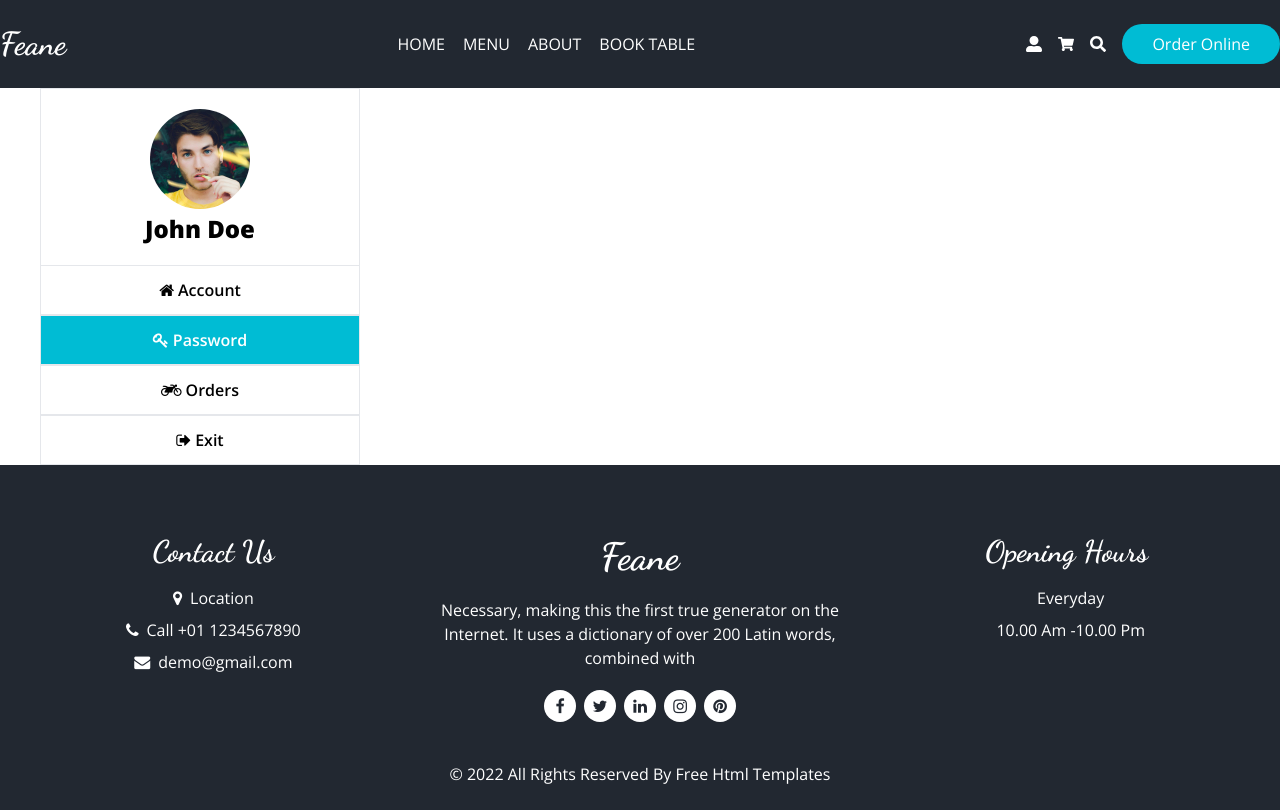
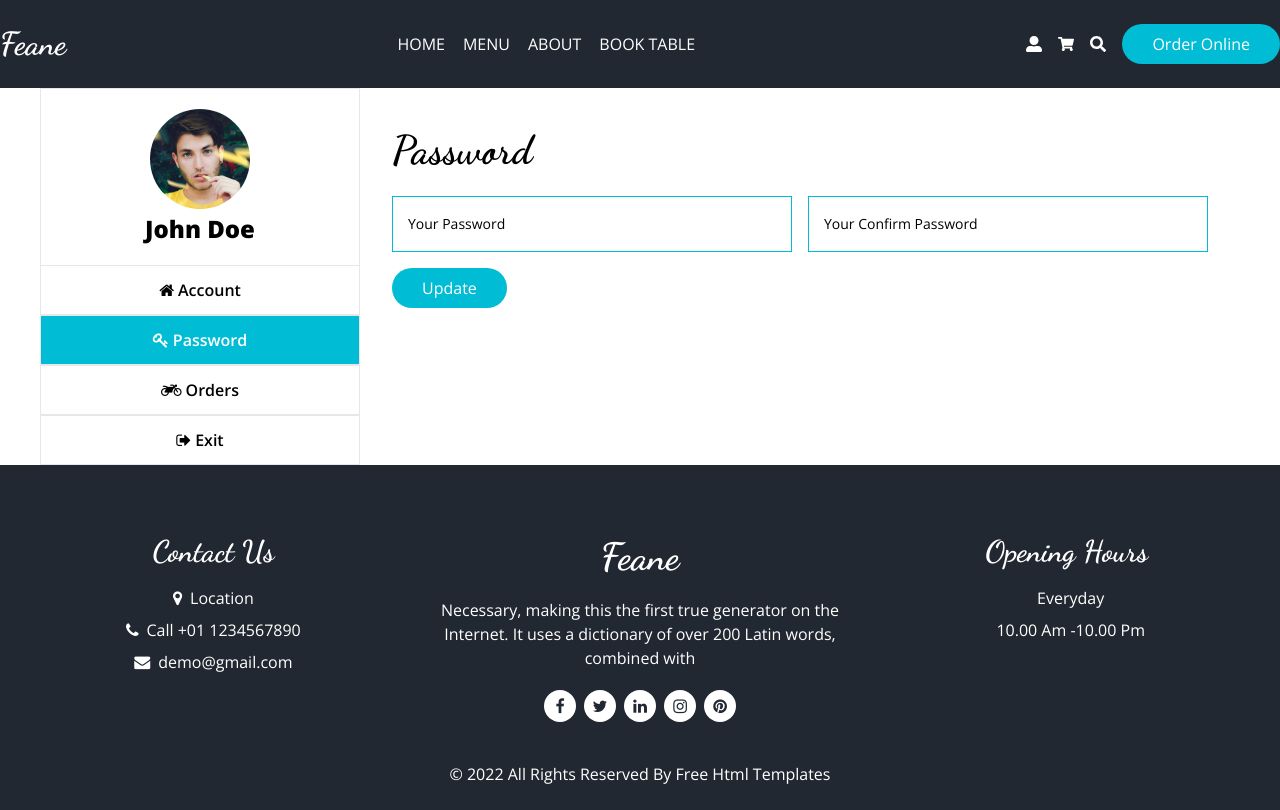
Before and after one commit to kerim-agayev/nextJsYemek, a Next.js app in the folder food_ordering/: page /profile in a window 1280 px wide. Both pictures are taken after a click on the item "Password". Built offline with nearby package versions, Linux system fonts and the light colour scheme.

Commit message:
profile page password component
schema newPassword, profile page password component

```diff
--- a/food_ordering/components/profile/Account.jsx
+++ b/food_ordering/components/profile/Account.jsx
@@ -85,7 +85,7 @@ const Account = () => {
       <div className="grid lg:grid-cols-2 grid-cols-1 gap-4 mt-4">
         {inputs.map((input) => (
           <Input
-            key="input.id"
+          key={input.id}
             {...input}
             onBlur={handleBlur}
             onChange={handleChange}
--- /dev/null
+++ b/food_ordering/components/profile/Password.jsx
@@ -0,0 +1,64 @@
+import React from "react";
+import Input from "../../components/form/Input";
+import Title from "../../components/ui/Title";
+import { useFormik } from "formik";
+import { registerSchema } from "../../schema/register";
+import { newPasswordSchema } from "../../schema/newPassword";
+
+const Password = () => {
+  const onSubmit = async (values, actions) => {
+    await new Promise((resolve) => setTimeout(resolve, 4000));
+    actions.resetForm();
+    console.log("values", values);
+  };
+
+  const { values, errors, touched, handleSubmit, handleChange, handleBlur } =
+    useFormik({
+      initialValues: {
+        password: "",
+        confirmPassword: "",
+      },
+      onSubmit,
+      validationSchema: newPasswordSchema,
+    });
+  const inputs = [
+    {
+      id: 1,
+      name: "password",
+      type: "password",
+      placeholder: "Your Password",
+      value: values.password,
+      errorMessage: errors.password,
+      touched: touched.password,
+    },
+    {
+      id: 2,
+      name: "confirmPassword",
+      type: "password",
+      placeholder: "Your Confirm Password",
+      value: values.confirmPassword,
+      errorMessage: errors.confirmPassword,
+      touched: touched.confirmPassword,
+    },
+  ];
+  return (
+    <form className="lg:p-8 flex-1 lg:mt-0 mt-5" onSubmit={handleSubmit}>
+      <Title addClass="text-[40px]">Password</Title>
+      <div className="grid lg:grid-cols-2 grid-cols-1 gap-4 mt-4">
+        {inputs.map((input) => (
+          <Input
+            key={input.id}
+            {...input}
+            onBlur={handleBlur}
+            onChange={handleChange}
+          />
+        ))}
+      </div>
+      <button className="btn-primary mt-4" type="submit">
+        Update
+      </button>
+    </form>
+  );
+};
+
+export default Password;
--- a/food_ordering/pages/profile/index.jsx
+++ b/food_ordering/pages/profile/index.jsx
@@ -1,10 +1,11 @@
 import Image from "next/image";
 import { useState } from "react";
 import Account from "../../components/profile/Account";
+import Password from "../../components/profile/Password";
 const Profile = () => {
     const [tabs, setTabs] = useState(0);
   return (
-    <div className="flex px-10 min-h-[calc(100vh_-_433px)] lg:flex-row flex-col">
+    <div className="flex px-10 min-h-[calc(100vh_-_433px)] lg:flex-row flex-col lg:mb-0 mb-10">
     <div className="lg:w-80 w-100 flex-shrink-0">
         <div className="relative flex flex-col items-center px-10 py-5 border border-b-0">
           <Image
@@ -20,6 +21,7 @@ const Profile = () => {
         <li
             className={`border w-full p-3 cursor-pointer hover:bg-orange-600  hover:text-white transition-all ${
               tabs === 0 && "bg-primary text-white"
+
             }`}
             onClick={() => setTabs(0)}
           >
@@ -56,6 +58,7 @@ const Profile = () => {
         </ul>
       </div>
       {tabs === 0 && <Account />}
+      {tabs === 1 && <Password />}
     </div>
   );
 };
--- /dev/null
+++ b/food_ordering/schema/newPassword.jsx
@@ -0,0 +1,14 @@
+import * as Yup from "yup";
+
+export const newPasswordSchema = Yup.object({
+  password: Yup.string()
+    .required("Password is required.")
+    .min(8, "Password must be at least 8 characters.")
+    .matches(
+      /^(?=.*[a-z])(?=.*[A-Z])(?=.*\d)(?=.*[@$!%*?&])[A-Za-z\d@$!%*?&]{8,}$/,
+      "Password must contain at least one uppercase, one lowercase, one number and one special character."
+    ),
+  confirmPassword: Yup.string()
+    .required("Confirm password is required.")
+    .oneOf([Yup.ref("password"), null], "Passwords must match."),
+});
```
